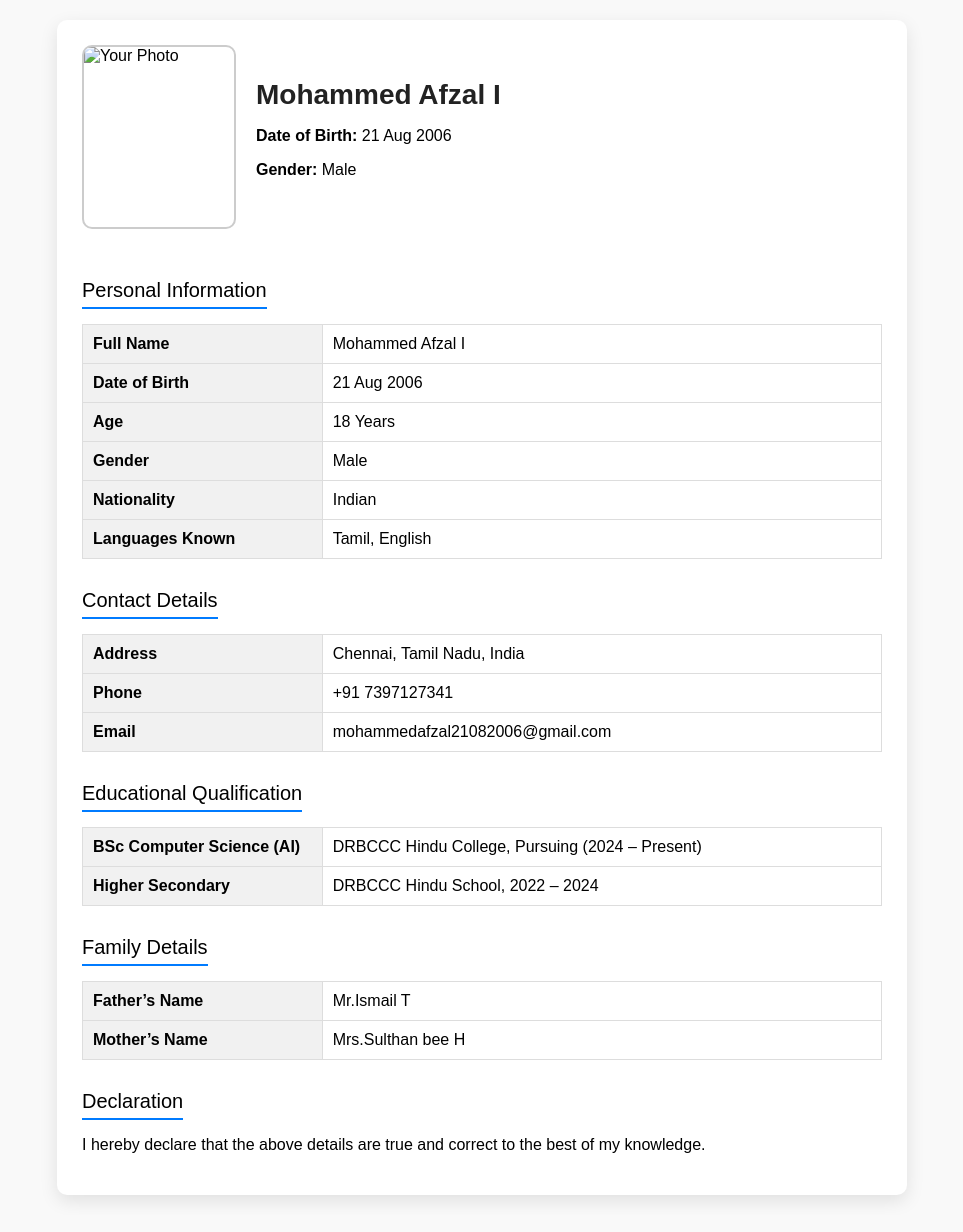
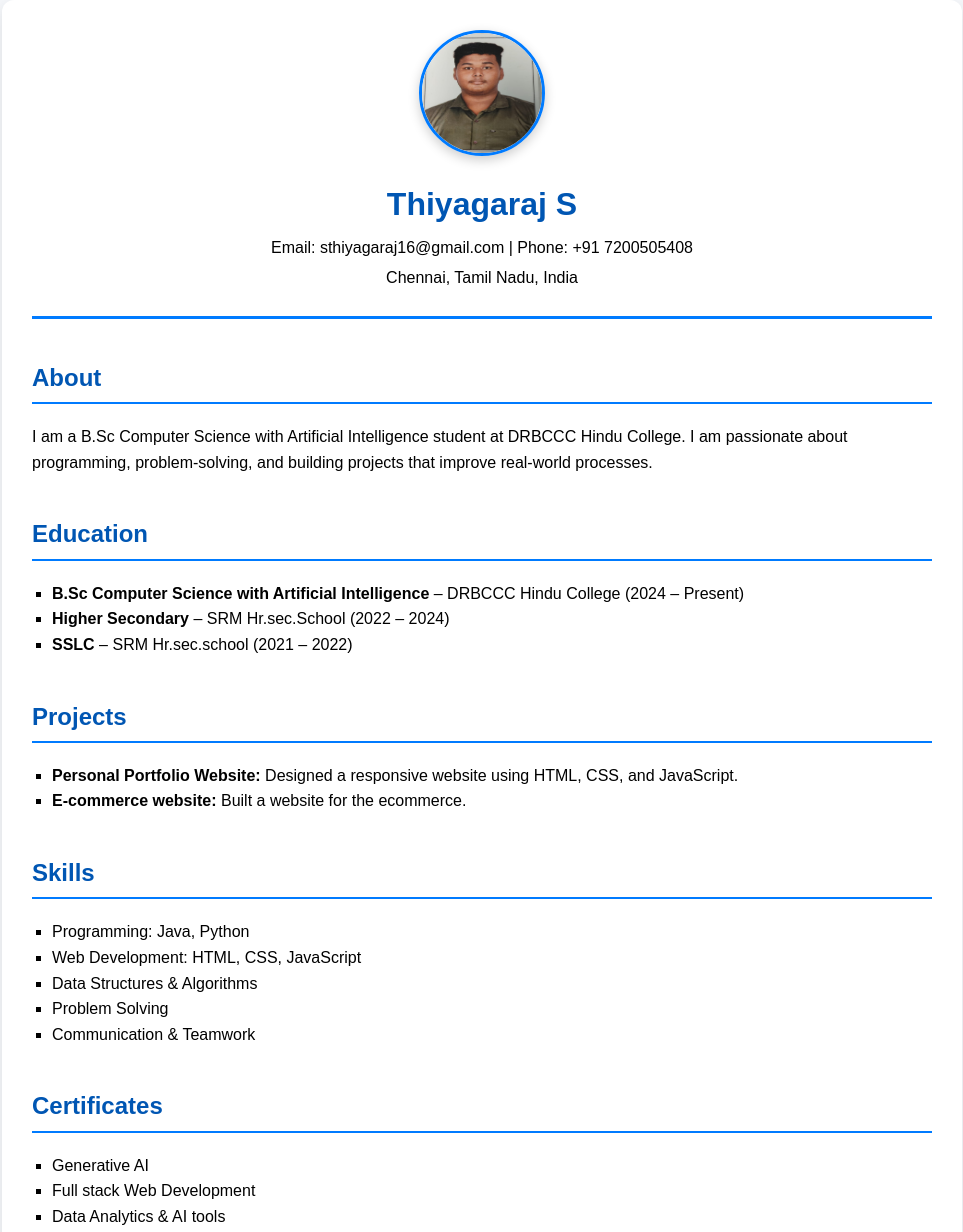
Before and after one commit to Vishal-V07/thiyau, a plain HTML site: page index.html in a window 1280 px wide. Shown: the top 1232 px of the page, without its empty margins (158-1121 px from the left). Drawn offline with Linux system fonts and the light colour scheme.

Commit message:
Update index.html

```diff
--- a/index.html
+++ b/index.html
@@ -3,113 +3,134 @@
 <head>
   <meta charset="UTF-8">
   <meta name="viewport" content="width=device-width, initial-scale=1.0">
-  <title>Biodata</title>
+  <title>Student Resume</title>
   <style>
     body {
       font-family: Arial, sans-serif;
       margin: 0;
-      padding: 20px;
-      background: #f9f9f9;
+      padding: 0;
+      line-height: 1.6;
+      background: #f5f7fa;
     }
-    .biodata {
-      max-width: 800px;
+    .container {
+      max-width: 900px;
       margin: auto;
       background: #fff;
-      padding: 25px;
-      border-radius: 10px;
+      padding: 30px;
+      border-radius: 12px;
       box-shadow: 0 6px 18px rgba(0,0,0,0.1);
     }
     .header {
-      display: flex;
-      align-items: center;
-      gap: 20px;
-      margin-bottom: 20px;
+      text-align: center;
+      border-bottom: 3px solid #007bff;
+      padding-bottom: 20px;
+      margin-bottom: 30px;
     }
-    .photo {
-      width: 150px;
-      height: 180px;
-      border: 2px solid #ccc;
-      border-radius: 10px;
-      overflow: hidden;
+    .header img {
+      width: 120px;
+      height: 120px;
+      border-radius: 50%;
+      border: 3px solid #007bff;
+      box-shadow: 0 4px 12px rgba(0,0,0,0.2);
     }
-    .photo img {
-      width: 100%;
-      height: 100%;
-      object-fit: cover;
+    .header h1 {
+      margin: 15px 0 5px;
+      color: #0056b3;
     }
-    h1 {
-      margin: 0;
-      font-size: 28px;
-      color: #222;
+    .header p {
+      margin: 5px 0;
     }
-    table {
-      width: 100%;
-      border-collapse: collapse;
-      margin-top: 15px;
+    h2 {
+      color: #0056b3;
+      border-bottom: 2px solid #007bff;
+      padding-bottom: 5px;
+      margin-top: 40px;
     }
-    td {
-      padding: 10px;
-      border: 1px solid #ddd;
+    ul {
+      list-style: square;
+      padding-left: 20px;
     }
-    td:first-child {
-      font-weight: bold;
-      width: 30%;
-      background: #f1f1f1;
-    }
-    .section-title {
-      margin-top: 30px;
-      font-size: 20px;
-      border-bottom: 2px solid #007bff;
-      display: inline-block;
-      padding-bottom: 5px;
+    .contact p {
+      margin: 5px 0;
     }
   </style>
 </head>
 <body>
-  <div class="biodata">
+  <div class="container">
+
+    <!-- Header -->
     <div class="header">
-      <div class="photo">
-        <!-- Replace 'photo.jpg' with your picture -->
-        <img src="photo.jpg" alt="Your Photo">
-      </div>
-      <div>
-        <h1>Mohammed Afzal I</h1>
-        <p><b>Date of Birth:</b> 21 Aug 2006</p>
-        <p><b>Gender:</b> Male</p>
-      </div>
+      <!-- Replace 'photo.jpg' with your image -->
+      <img src="photo.jpeg" alt="Your Photo">
+      <h1>Thiyagaraj S</h1>
+      <p>Email: sthiyagaraj16@gmail.com | Phone: +91 7200505408</p>
+      <p>Chennai, Tamil Nadu, India</p>
     </div>
 
-    <div class="section-title">Personal Information</div>
-    <table>
-      <tr><td>Full Name</td><td>Mohammed Afzal I</td></tr>
-      <tr><td>Date of Birth</td><td>21 Aug 2006</td></tr>
-      <tr><td>Age</td><td>18 Years</td></tr>
-      <tr><td>Gender</td><td>Male</td></tr>
-      <tr><td>Nationality</td><td>Indian</td></tr>
-      <tr><td>Languages Known</td><td>Tamil, English</td></tr>
-    </table>
+    <!-- About -->
+    <section id="about">
+      <h2>About</h2>
+      <p>I am a B.Sc Computer Science with Artificial Intelligence student at DRBCCC Hindu College. I am passionate about programming, problem-solving, and building projects that improve real-world processes.</p>
+    </section>
 
-    <div class="section-title">Contact Details</div>
-    <table>
-      <tr><td>Address</td><td>Chennai, Tamil Nadu, India</td></tr>
-      <tr><td>Phone</td><td>+91 7397127341 </td></tr>
-      <tr><td>Email</td><td>mohammedafzal21082006@gmail.com</td></tr>
-    </table>
+    <!-- Education -->
+    <section id="education">
+      <h2>Education</h2>
+      <ul>
+        <li><b>B.Sc Computer Science with Artificial Intelligence</b> – DRBCCC Hindu College (2024 – Present)</li>
+        <li><b>Higher Secondary</b> – SRM Hr.sec.School (2022 – 2024)</li>
+        <li><b>SSLC</b> – SRM Hr.sec.school (2021 – 2022)</li>
+      </ul>
+    </section>
 
-    <div class="section-title">Educational Qualification</div>
-    <table>
-      <tr><td>BSc Computer Science (AI)</td><td>DRBCCC Hindu College, Pursuing (2024 – Present)</td></tr>
-      <tr><td>Higher Secondary</td><td>DRBCCC Hindu School, 2022 – 2024</td></tr>
-    </table>
+    <!-- Projects -->
+    <section id="projects">
+      <h2>Projects</h2>
+      <ul>
+        <li><b>Personal Portfolio Website:</b> Designed a responsive website using HTML, CSS, and JavaScript.</li>
+        <li><b>E-commerce website:</b> Built a website for the ecommerce.</li>
+      </ul>
+    </section>
 
-    <div class="section-title">Family Details</div>
-    <table>
-      <tr><td>Father’s Name</td><td>Mr.Ismail T</td></tr>
-      <tr><td>Mother’s Name</td><td>Mrs.Sulthan bee H</td></tr>
-    </table>
+    <!-- Skills -->
+    <section id="skills">
+      <h2>Skills</h2>
+      <ul>
+        <li>Programming: Java, Python</li>
+        <li>Web Development: HTML, CSS, JavaScript</li>
+        <li>Data Structures & Algorithms</li>
+        <li>Problem Solving</li>
+        <li>Communication & Teamwork</li>
+      </ul>
+    </section>
 
-    <div class="section-title">Declaration</div>
-    <p>I hereby declare that the above details are true and correct to the best of my knowledge.</p>
+    <!-- Certificates -->
+    <section id="certificates">
+      <h2>Certificates</h2>
+      <ul>
+        <li>Generative AI</li>
+        <li>Full stack Web Development</li>
+        <li>Data Analytics & AI tools</li>
+      </ul>
+    </section>
+
+    <!-- Hobbies -->
+    <section id="hobbies">
+      <h2>Hobbies</h2>
+      <ul>
+        <li>Coding & Problem Solving</li>
+        <li>Exploring games</li>
+        <li>Listening to Music</li>
+      </ul>
+    </section>
+
+    <!-- Contact -->
+    <section id="contact" class="contact">
+      <h2>Contact</h2>
+      <p><b>Email:</b> sthiyagaraj@gmail.com</p>
+      <p><b>Phone:</b> +91 7200</p>
+      <p><b>Address:</b> Chennai, Tamil Nadu, India</p>
+    </section>
 
   </div>
 </body>
```
